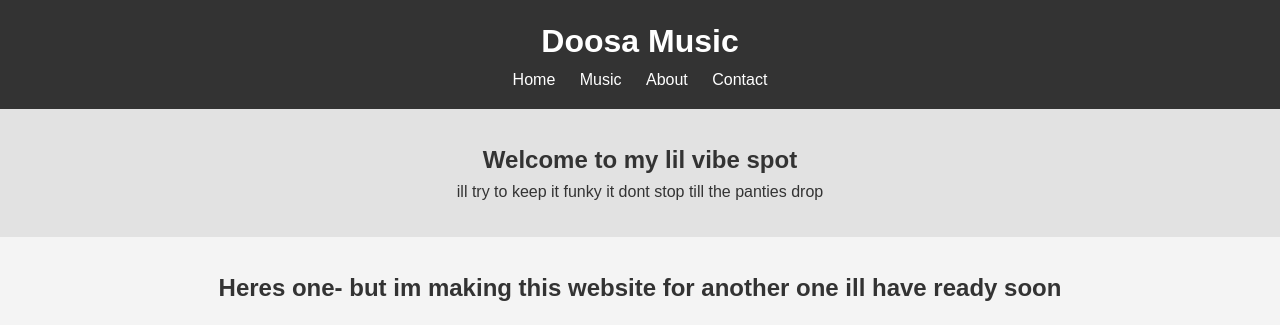
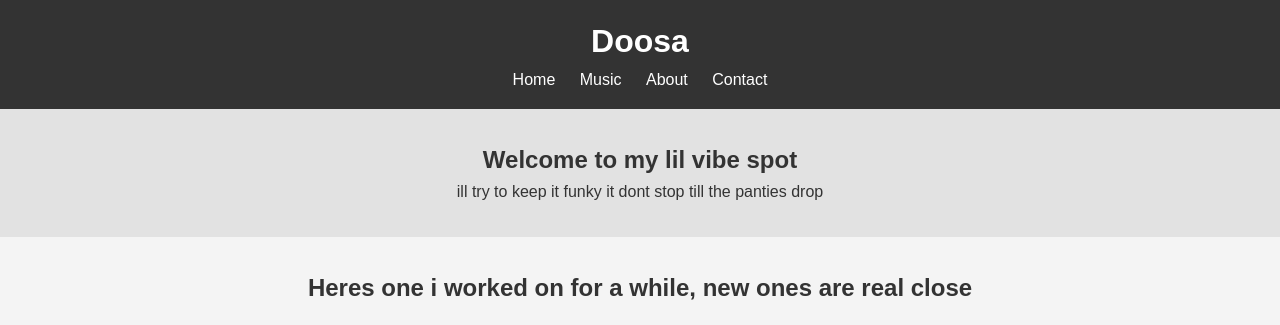
Before and after one commit to DoosaMusic/Doosa-Music-website, a plain HTML site: page index.html in a window 1280 px wide. Shown: the top 325 px of the page. Drawn offline with Linux system fonts and the light colour scheme; grey boxes are pictures that could not be loaded.

Commit message:
Update index.html

```diff
--- a/index.html
+++ b/index.html
@@ -9,7 +9,7 @@
 <body>
     <header>
         <div class="logo">
-            <h1>Doosa Music</h1>
+            <h1>Doosa</h1>
         </div>
         <nav>
             <ul>
@@ -27,7 +27,7 @@
     </section>
 
     <section id="music" class="music-player">
-        <h2>Heres one- but im making this website for another one ill have ready soon</h2>
+        <h2>Heres one i worked on for a while, new ones are real close</h2>
         <!-- Embed your SoundCloud or Spotify tracks here -->
       <iframe width="100%" height="300" scrolling="no" frameborder="no" allow="autoplay" src="https://w.soundcloud.com/player/?url=https%3A//api.soundcloud.com/tracks/1916207051&color=%23ff5500&auto_play=false&hide_related=false&show_comments=true&show_user=true&show_reposts=false&show_teaser=true&visual=true"></iframe><div style="font-size: 10px; color: #cccccc;line-break: anywhere;word-break: normal;overflow: hidden;white-space: nowrap;text-overflow: ellipsis; font-family: Interstate,Lucida Grande,Lucida Sans Unicode,Lucida Sans,Garuda,Verdana,Tahoma,sans-serif;font-weight: 100;"><a href="https://soundcloud.com/doosaofficial" title="Doosa" target="_blank" style="color: #cccccc; text-decoration: none;">Doosa</a> · <a href="https://soundcloud.com/doosaofficial/fall-back-lithe-doosa-flip" title="Fall Back - Lithe (doosa flip)" target="_blank" style="color: #cccccc; text-decoration: none;">Fall Back - Lithe (doosa flip)</a></div>
     </section>
```
